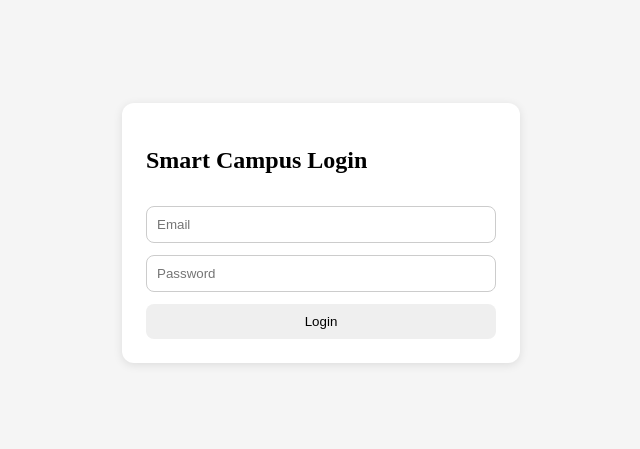
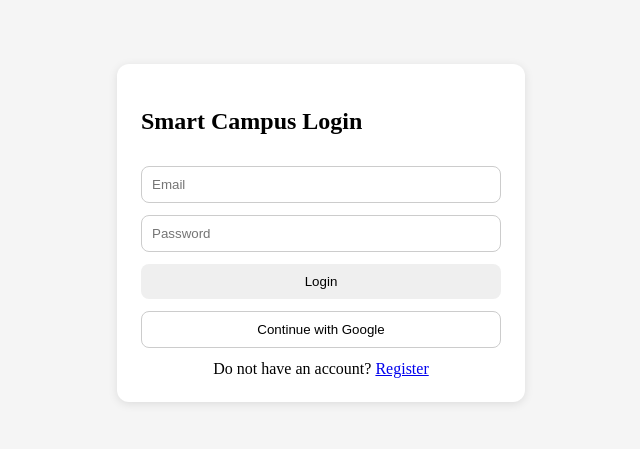
Before and after one commit to Sithija2k03/University-Facility-Booking-Management_System, a React app in the folder frontend/: page /login in a window 1280 px wide. Shown: the part 175-624 px from the top of the page, without its empty margins (319-959 px from the left). Built offline with nearby package versions, Linux system fonts and the light colour scheme; the HTML template or start-up script is replaced by a standard one.

Commit message:
update login page

```diff
--- a/frontend/src/pages/LoginPage.jsx
+++ b/frontend/src/pages/LoginPage.jsx
@@ -1,5 +1,5 @@
 import { useState } from "react";
-import { useNavigate } from "react-router-dom";
+import { Link, useNavigate } from "react-router-dom";
 import { useAuth } from "../auth/AuthContext";
 
 function LoginPage() {
@@ -28,12 +28,7 @@ function LoginPage() {
 
     try {
       await login(form.email, form.password);
-
-      // redirect will happen based on role after login
-      const lower = form.email.toLowerCase();
-      if (lower) {
-        navigate("/dashboard");
-      }
+      navigate("/dashboard");
     } catch (err) {
       setError(
         err?.response?.data?.message || "Login failed. Check your credentials."
@@ -41,6 +36,11 @@ function LoginPage() {
     } finally {
       setSubmitting(false);
     }
+  };
+
+  const handleGoogleLogin = () => {
+    // Placeholder for future Google OAuth integration
+    alert("Google login will be integrated later.");
   };
 
   return (
@@ -71,6 +71,18 @@ function LoginPage() {
         <button type="submit" disabled={submitting} style={styles.button}>
           {submitting ? "Logging in..." : "Login"}
         </button>
+
+        <button
+          type="button"
+          onClick={handleGoogleLogin}
+          style={styles.googleButton}
+        >
+          Continue with Google
+        </button>
+
+        <p style={styles.switchText}>
+          Do not have an account? <Link to="/register">Register</Link>
+        </p>
       </form>
     </div>
   );
@@ -84,7 +96,7 @@ const styles = {
     background: "#f5f5f5",
   },
   card: {
-    width: "350px",
+    width: "360px",
     padding: "24px",
     borderRadius: "12px",
     background: "#fff",
@@ -104,10 +116,21 @@ const styles = {
     border: "none",
     cursor: "pointer",
   },
+  googleButton: {
+    padding: "10px",
+    borderRadius: "8px",
+    border: "1px solid #ccc",
+    cursor: "pointer",
+    background: "#fff",
+  },
   error: {
     color: "red",
     margin: 0,
   },
+  switchText: {
+    margin: 0,
+    textAlign: "center",
+  },
 };
 
 export default LoginPage;
```
